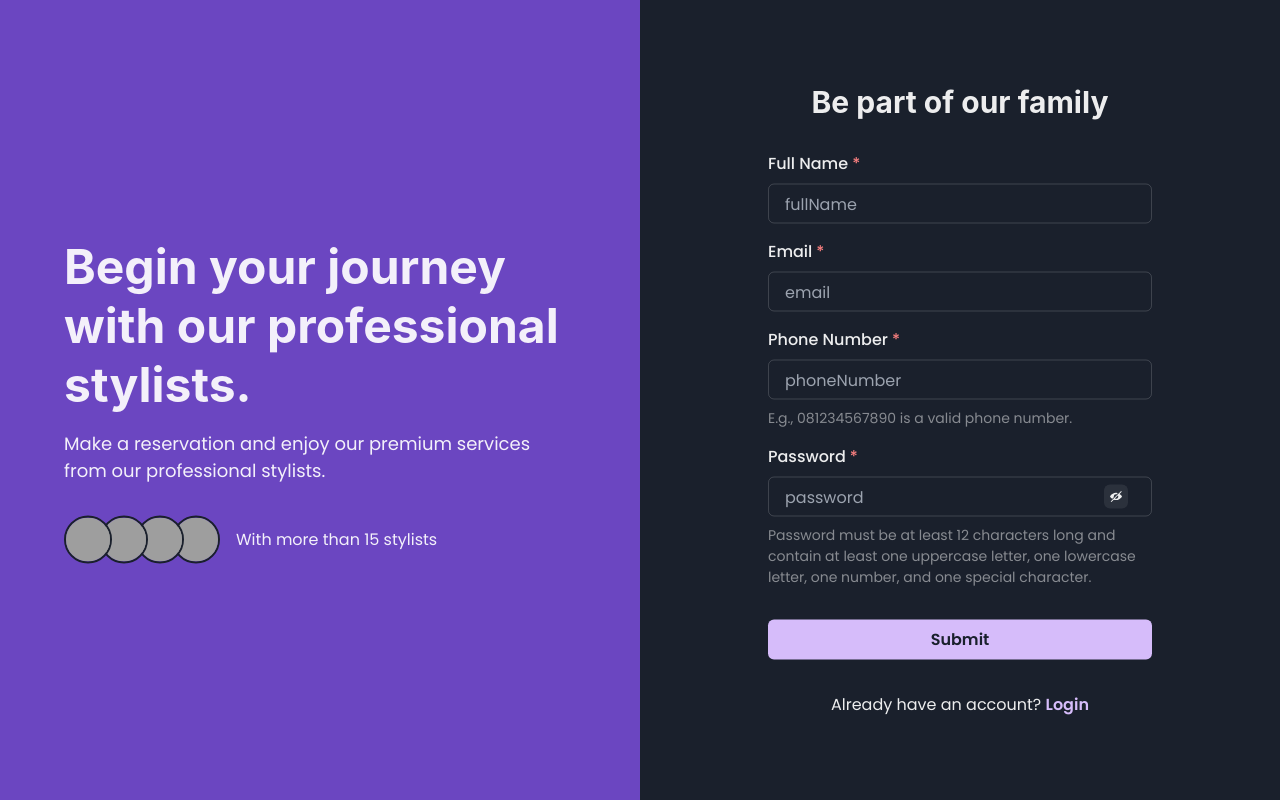
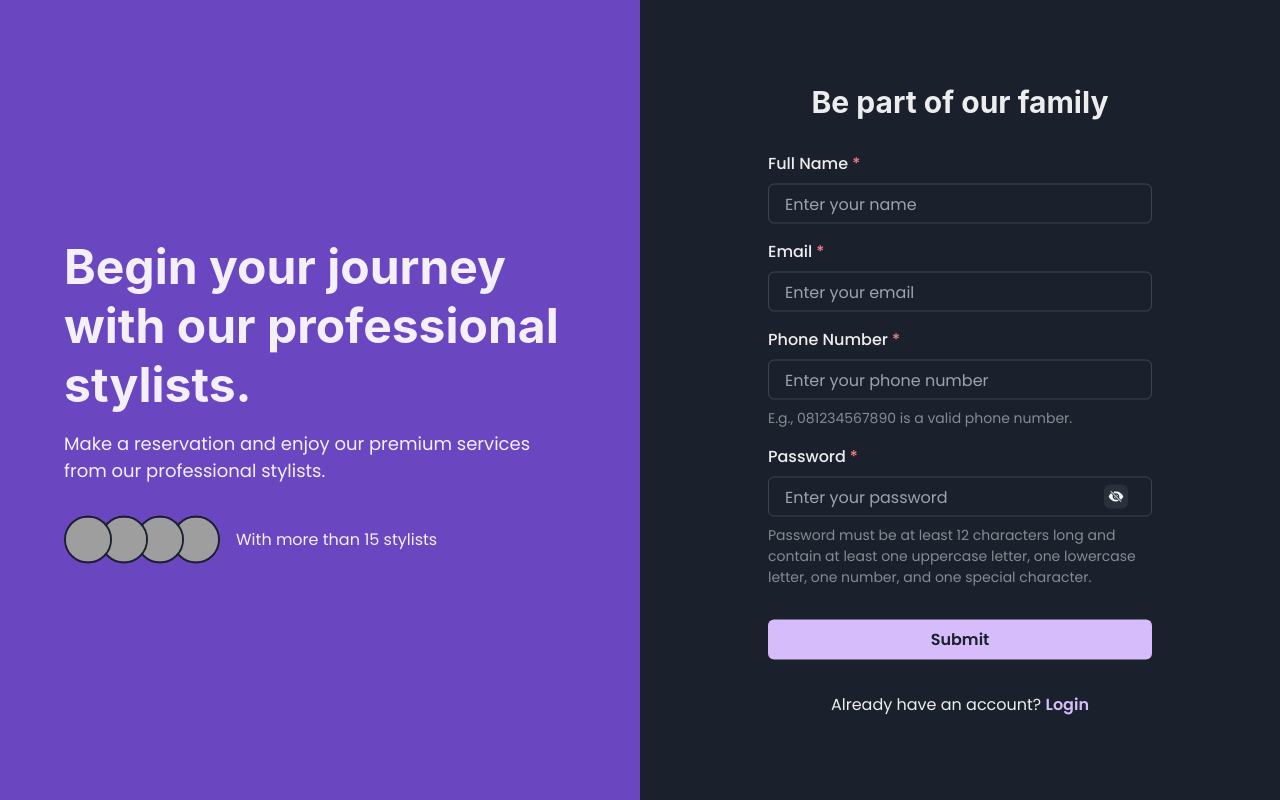
Before and after one commit to mdayat/sea-salon, a Next.js app: page /register in a window 1280 px wide. Built offline with nearby package versions, Linux system fonts and the light colour scheme; grey boxes are pictures that could not be loaded.

Commit message:
fix: remove unnecessary dependencies and add icons

```diff
--- a/package.json
+++ b/package.json
@@ -13,8 +13,6 @@
     "prepare": "husky"
   },
   "dependencies": {
-    "@chakra-ui/icons": "^2.1.1",
-    "@chakra-ui/next-js": "^2.2.0",
     "@chakra-ui/react": "^2.8.2",
     "@emotion/react": "^11.11.4",
     "@emotion/styled": "^11.11.5",
--- a/src/components/ContactUs.tsx
+++ b/src/components/ContactUs.tsx
@@ -1,9 +1,9 @@
 import Link from "next/link";
 import { Box, Button, Heading, SimpleGrid, Text } from "@chakra-ui/react";
 
-import { LocationIcon } from "../components/icons/Location";
-import { PhoneIcon } from "../components/icons/Phone";
-import { EmailIcon } from "../components/icons/Email";
+import { LocationIcon } from "./icons/LocationIcon";
+import { PhoneIcon } from "./icons/PhoneIcon";
+import { EmailIcon } from "./icons/EmailIcon";
 
 export function ContactUs() {
   return (
--- a/src/components/LoginForm.tsx
+++ b/src/components/LoginForm.tsx
@@ -18,8 +18,9 @@ import {
   Text,
   useToast,
 } from "@chakra-ui/react";
-import { ViewIcon, ViewOffIcon } from "@chakra-ui/icons";
 
+import { EyeOpenIcon } from "./icons/EyeOpenIcon";
+import { EyeCloseIcon } from "./icons/EyeCloseIcon";
 import { customerSchema, type Customer } from "../types/customer";
 
 export const LoginForm = memo(function LoginForm() {
@@ -115,7 +116,7 @@ export const LoginForm = memo(function LoginForm() {
             onChange={handleInputOnChange}
             type="email"
             name="email"
-            placeholder="email"
+            placeholder="Enter your email"
           />
           <FormErrorMessage>Invalid email</FormErrorMessage>
         </FormControl>
@@ -129,13 +130,19 @@ export const LoginForm = memo(function LoginForm() {
               type={isPasswordVisible ? "text" : "password"}
               minLength={12}
               name="password"
-              placeholder="password"
+              placeholder="Enter your password"
               pattern="^(?=.*[a-z])(?=.*[A-Z])(?=.*\d)(?=.*[^a-zA-Z\d]).{12,}$"
             />
 
             <InputRightElement width="4.5rem">
               <IconButton
-                icon={isPasswordVisible ? <ViewIcon /> : <ViewOffIcon />}
+                icon={
+                  isPasswordVisible ? (
+                    <EyeOpenIcon className="fill-gray-50 w-4 h-4" />
+                  ) : (
+                    <EyeCloseIcon className="fill-gray-50 w-4 h-4" />
+                  )
+                }
                 aria-label={
                   isPasswordVisible ? "Show password" : "Hide password"
                 }
--- a/src/components/Navbar.tsx
+++ b/src/components/Navbar.tsx
@@ -3,7 +3,8 @@ import dynamic from "next/dynamic";
 import { Fragment, useEffect, useRef } from "react";
 
 import { Button, useColorMode, useDisclosure } from "@chakra-ui/react";
-import { HamburgerIcon } from "@chakra-ui/icons";
+import { MenuIcon } from "./icons/MenuIcon";
+import { CloseIcon } from "./icons/CloseIcon";
 import { useWindowSize } from "../hooks/useWindowSize";
 
 const Drawer = dynamic(() =>
@@ -96,7 +97,11 @@ export function Navbar() {
         ) : (
           <>
             <button ref={btnRef} type="button" onClick={onOpen}>
-              <HamburgerIcon width={6} height={6} />
+              {isOpen ? (
+                <CloseIcon className="fill-gray-50 w-6 h-6" />
+              ) : (
+                <MenuIcon className="fill-gray-50 w-6 h-6" />
+              )}
             </button>
 
             <Drawer
--- a/src/components/RegistrationForm.tsx
+++ b/src/components/RegistrationForm.tsx
@@ -17,8 +17,9 @@ import {
   Text,
   useToast,
 } from "@chakra-ui/react";
-import { ViewIcon, ViewOffIcon } from "@chakra-ui/icons";
 
+import { EyeOpenIcon } from "./icons/EyeOpenIcon";
+import { EyeCloseIcon } from "./icons/EyeCloseIcon";
 import { customerSchema, type Customer } from "../types/customer";
 import type { SentinelError } from "../types/sentinelError";
 
@@ -103,7 +104,7 @@ export const RegistrationForm = memo(function RegistrationForm() {
             onChange={handleInputOnChange}
             type="text"
             name="fullName"
-            placeholder="fullName"
+            placeholder="Enter your name"
           />
         </FormControl>
 
@@ -114,7 +115,7 @@ export const RegistrationForm = memo(function RegistrationForm() {
             onChange={handleInputOnChange}
             type="email"
             name="email"
-            placeholder="email"
+            placeholder="Enter your email"
           />
           <FormErrorMessage>Invalid email</FormErrorMessage>
         </FormControl>
@@ -126,7 +127,7 @@ export const RegistrationForm = memo(function RegistrationForm() {
             onChange={handleInputOnChange}
             type="tel"
             name="phoneNumber"
-            placeholder="phoneNumber"
+            placeholder="Enter your phone number"
             pattern="^0\d{8,13}$"
           />
           <FormHelperText>
@@ -143,13 +144,19 @@ export const RegistrationForm = memo(function RegistrationForm() {
               type={isPasswordVisible ? "text" : "password"}
               minLength={12}
               name="password"
-              placeholder="password"
+              placeholder="Enter your password"
               pattern="^(?=.*[a-z])(?=.*[A-Z])(?=.*\d)(?=.*[^a-zA-Z\d]).{12,}$"
             />
 
             <InputRightElement width="4.5rem">
               <IconButton
-                icon={isPasswordVisible ? <ViewIcon /> : <ViewOffIcon />}
+                icon={
+                  isPasswordVisible ? (
+                    <EyeOpenIcon className="fill-gray-50 w-4 h-4" />
+                  ) : (
+                    <EyeCloseIcon className="fill-gray-50 w-4 h-4" />
+                  )
+                }
                 aria-label={
                   isPasswordVisible ? "Show password" : "Hide password"
                 }
--- /dev/null
+++ b/src/components/icons/CloseIcon.tsx
@@ -0,0 +1,13 @@
+import type { ComponentPropsWithRef } from "react";
+
+export function CloseIcon({ className }: ComponentPropsWithRef<"svg">) {
+  return (
+    <svg
+      className={className}
+      xmlns="http://www.w3.org/2000/svg"
+      viewBox="0 0 24 24"
+    >
+      <path d="M18.3 5.71022C17.91 5.32022 17.28 5.32022 16.89 5.71022L12 10.5902L7.10997 5.70021C6.71997 5.31021 6.08997 5.31021 5.69997 5.70021C5.30997 6.09021 5.30997 6.72022 5.69997 7.11022L10.59 12.0002L5.69997 16.8902C5.30997 17.2802 5.30997 17.9102 5.69997 18.3002C6.08997 18.6902 6.71997 18.6902 7.10997 18.3002L12 13.4102L16.89 18.3002C17.28 18.6902 17.91 18.6902 18.3 18.3002C18.69 17.9102 18.69 17.2802 18.3 16.8902L13.41 12.0002L18.3 7.11022C18.68 6.73022 18.68 6.09022 18.3 5.71022Z" />
+    </svg>
+  );
+}
--- /dev/null
+++ b/src/components/icons/EyeCloseIcon.tsx
@@ -0,0 +1,13 @@
+import type { ComponentPropsWithRef } from "react";
+
+export function EyeCloseIcon({ className }: ComponentPropsWithRef<"svg">) {
+  return (
+    <svg
+      className={className}
+      xmlns="http://www.w3.org/2000/svg"
+      viewBox="0 0 24 24"
+    >
+      <path d="M4.95424 4.04578C4.70396 3.79464 4.29596 3.79464 4.04567 4.04578C3.79453 4.29606 3.79453 4.70407 4.04567 4.95435L19.0457 19.9544C19.296 20.2055 19.704 20.2055 19.9542 19.9544C20.2054 19.7041 20.2054 19.2961 19.9542 19.0458L4.95424 4.04578ZM4.47939 7.20692L7.37396 10.1015C7.1331 10.6869 7.00024 11.3281 7.00024 12.0001C7.00024 14.7601 9.23996 16.9998 12 16.9998C12.672 16.9998 13.3131 16.8669 13.8985 16.6261L16.0568 18.7844C14.7917 19.2472 13.4254 19.5001 12 19.5001C7.00024 19.5001 2.72996 16.3904 1.00024 12.0001C1.74082 10.1195 2.94853 8.47378 4.47939 7.20692ZM7.9431 5.21578C9.20824 4.75292 10.5745 4.50006 12 4.50006C16.9997 4.50006 21.27 7.60978 22.9997 12.0001C22.2591 13.8806 21.0514 15.5264 19.5205 16.7932L16.626 13.8986C16.8668 13.3132 16.9997 12.6721 16.9997 12.0001C16.9997 9.24007 14.76 7.00035 12 7.00035C11.328 7.00035 10.6868 7.13321 10.1014 7.37407L7.9431 5.21578ZM9.0111 11.7386C9.00339 11.8244 8.99996 11.9118 8.99996 12.0001C8.99996 13.6604 10.3397 15.0001 12 15.0001C12.0882 15.0001 12.1757 14.9966 12.2614 14.9889L9.0111 11.7386ZM11.7385 9.01121L14.9888 12.2615C14.9965 12.1758 15 12.0884 15 12.0001C15 10.3398 13.6602 9.00007 12 9.00007C11.9117 9.00007 11.8242 9.00349 11.7385 9.01121Z" />
+    </svg>
+  );
+}
--- /dev/null
+++ b/src/components/icons/EyeOpenIcon.tsx
@@ -0,0 +1,13 @@
+import type { ComponentPropsWithRef } from "react";
+
+export function EyeOpenIcon({ className }: ComponentPropsWithRef<"svg">) {
+  return (
+    <svg
+      className={className}
+      xmlns="http://www.w3.org/2000/svg"
+      viewBox="0 0 24 24"
+    >
+      <path d="M12 4.5C7 4.5 2.73 7.61 1 12C2.73 16.39 7 19.5 12 19.5C17 19.5 21.27 16.39 23 12C21.27 7.61 17 4.5 12 4.5ZM12 17C9.24 17 7 14.76 7 12C7 9.24 9.24 7 12 7C14.76 7 17 9.24 17 12C17 14.76 14.76 17 12 17ZM12 9C10.34 9 9 10.34 9 12C9 13.66 10.34 15 12 15C13.66 15 15 13.66 15 12C15 10.34 13.66 9 12 9Z" />
+    </svg>
+  );
+}
--- /dev/null
+++ b/src/components/icons/MenuIcon.tsx
@@ -0,0 +1,13 @@
+import type { ComponentPropsWithRef } from "react";
+
+export function MenuIcon({ className }: ComponentPropsWithRef<"svg">) {
+  return (
+    <svg
+      className={className}
+      xmlns="http://www.w3.org/2000/svg"
+      viewBox="0 0 24 24"
+    >
+      <path d="M4 18H20C20.55 18 21 17.55 21 17C21 16.45 20.55 16 20 16H4C3.45 16 3 16.45 3 17C3 17.55 3.45 18 4 18ZM4 13H20C20.55 13 21 12.55 21 12C21 11.45 20.55 11 20 11H4C3.45 11 3 11.45 3 12C3 12.55 3.45 13 4 13ZM3 7C3 7.55 3.45 8 4 8H20C20.55 8 21 7.55 21 7C21 6.45 20.55 6 20 6H4C3.45 6 3 6.45 3 7Z" />
+    </svg>
+  );
+}
```
Also changed, not shown: src/components/icons/EmailIcon.tsx (renamed from src/components/icons/Email.tsx), src/components/icons/LocationIcon.tsx (renamed from src/components/icons/Location.tsx), src/components/icons/PhoneIcon.tsx (renamed from src/components/icons/Phone.tsx), 1 other file (tests, documents, lock files or other folders).
